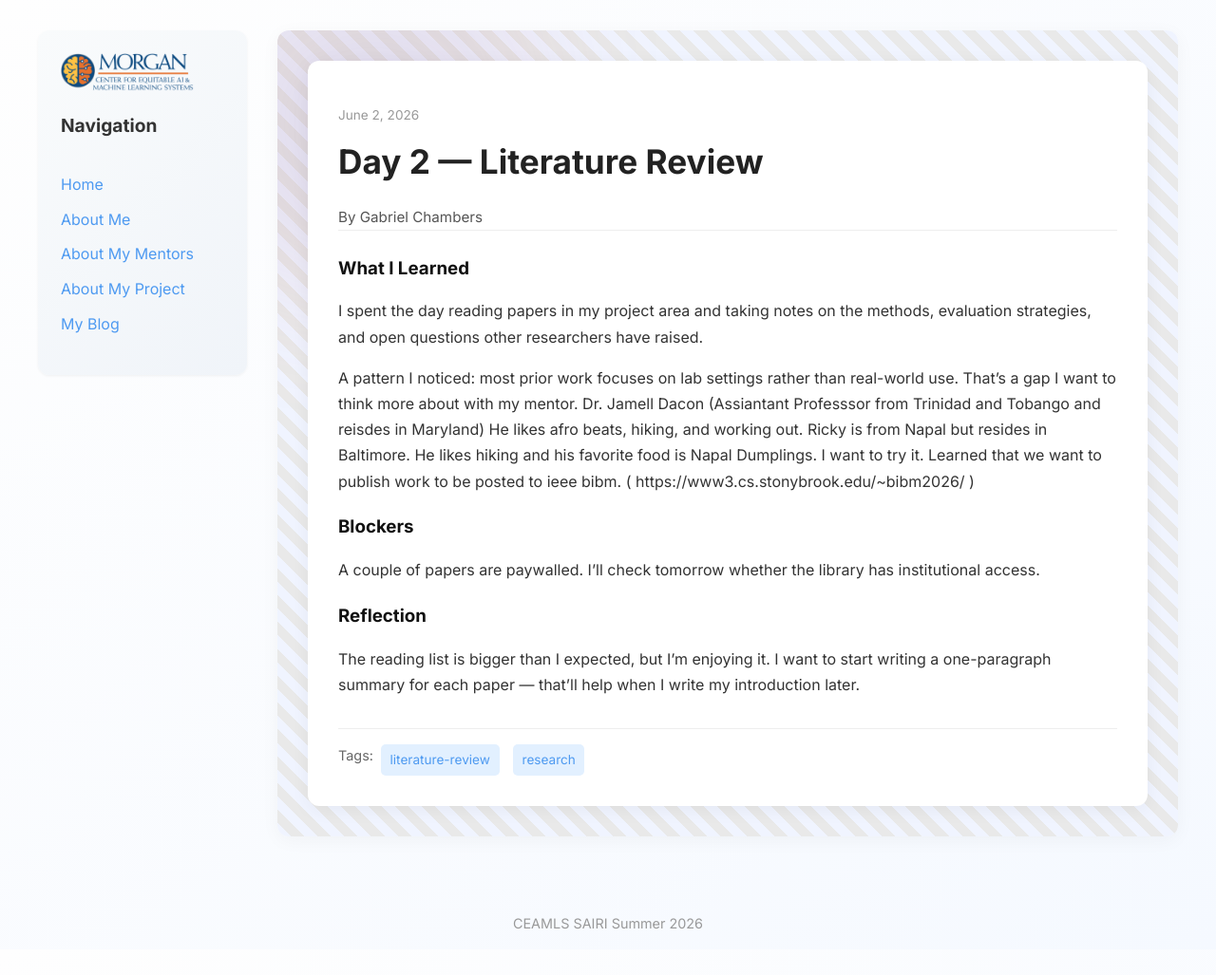
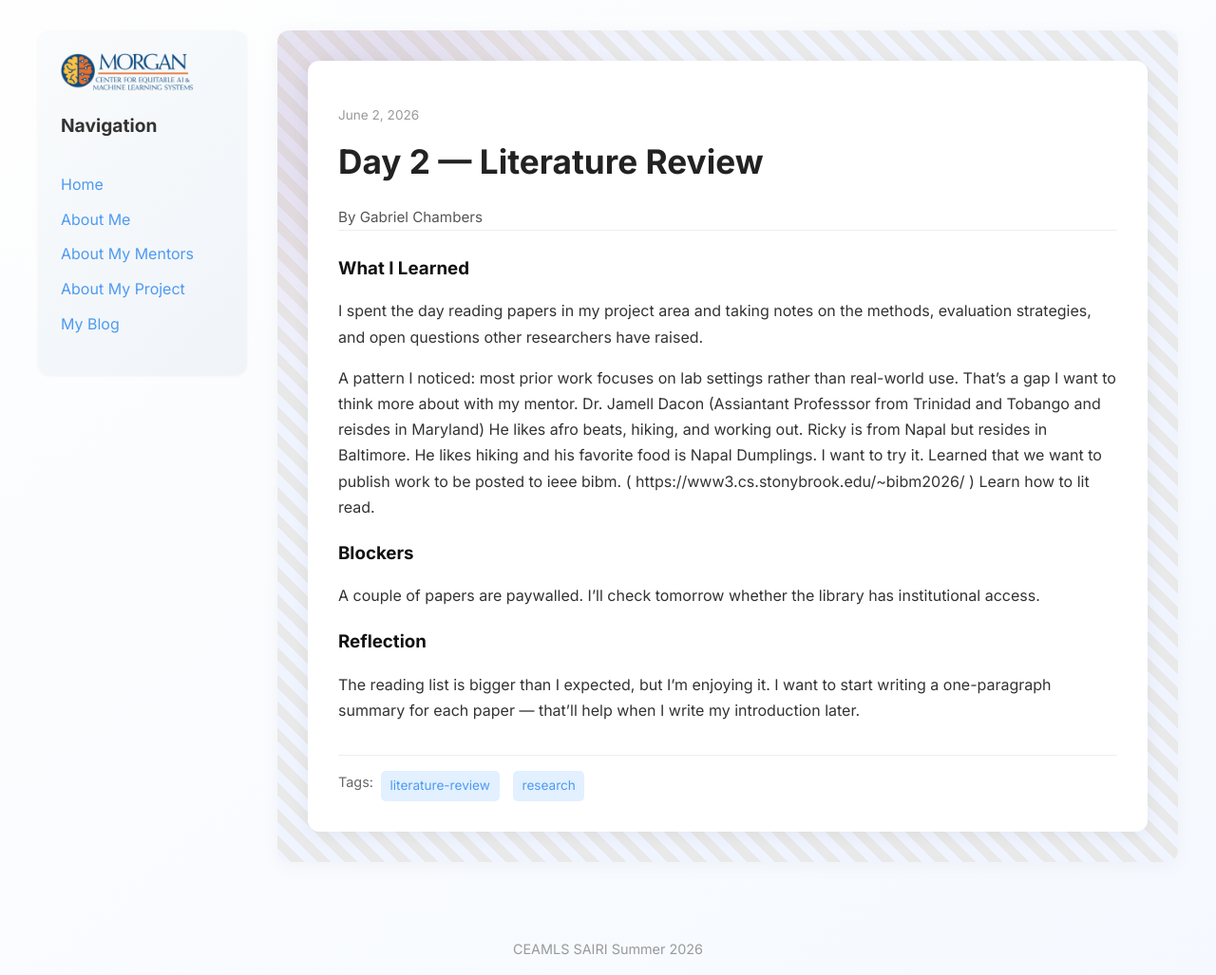
Before and after one commit to Gabbycodez/gabbycodezceamls26.github.io, a Jekyll site: the page built from _posts/2026-06-02-day-2.md, in a window 1280 px wide. Shown: the whole page at 95% size. Built offline with Jekyll 4.4.1, drawn with Linux system fonts in a browser that asks for light colours; before the commit the page ends 1000 px from its top, so only the background shows below that.

Commit message:
Update 2026-06-02-day-2.md

```diff
--- a/_posts/2026-06-02-day-2.md
+++ b/_posts/2026-06-02-day-2.md
@@ -10,7 +10,7 @@ what_i_learned: |
   evaluation strategies, and open questions other researchers have raised.
 
   A pattern I noticed: most prior work focuses on lab settings rather than real-world
-  use. That's a gap I want to think more about with my mentor. Dr. Jamell Dacon (Assiantant Professsor from Trinidad and Tobango and reisdes in Maryland) He likes afro beats, hiking, and working out. Ricky is from Napal but resides in Baltimore. He likes hiking and his favorite food is Napal Dumplings. I want to try it. Learned that we want to publish work to be posted to ieee bibm. ( https://www3.cs.stonybrook.edu/~bibm2026/ )
+  use. That's a gap I want to think more about with my mentor. Dr. Jamell Dacon (Assiantant Professsor from Trinidad and Tobango and reisdes in Maryland) He likes afro beats, hiking, and working out. Ricky is from Napal but resides in Baltimore. He likes hiking and his favorite food is Napal Dumplings. I want to try it. Learned that we want to publish work to be posted to ieee bibm. ( https://www3.cs.stonybrook.edu/~bibm2026/ ) Learn how to lit read.
 
 blockers: |
   A couple of papers are paywalled. I'll check tomorrow whether the library has
```
